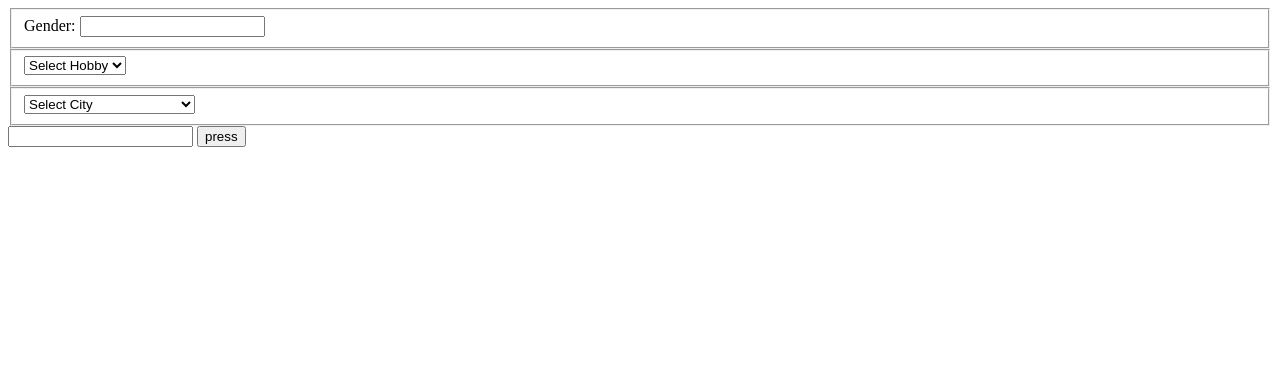
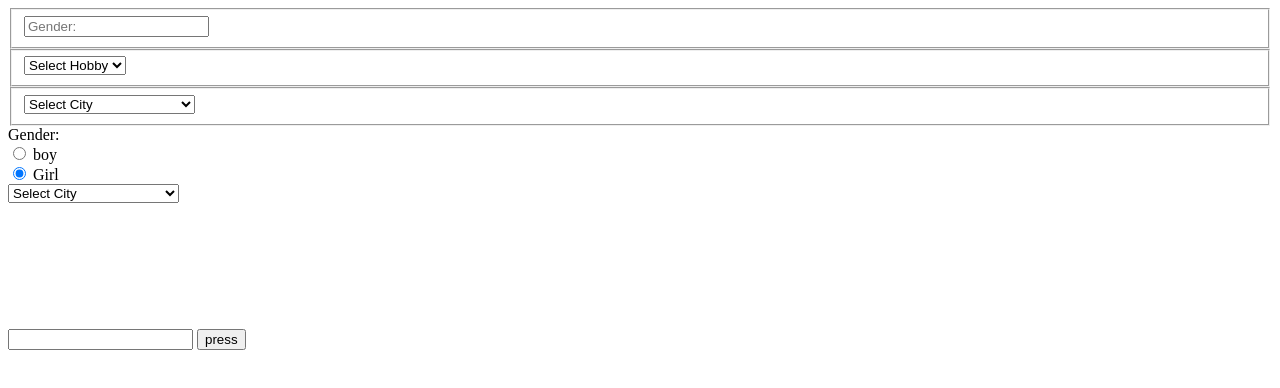
Before and after one commit to Saar0511/html-L2, a plain HTML site: page index.html in a window 1280 px wide. Drawn offline with Linux system fonts and the light colour scheme.

Commit message:
index update - added citys

```diff
--- a/index.html
+++ b/index.html
@@ -11,8 +11,8 @@
 <body>
     <div class="form-elements">
         <fieldset class="pure-group">
-            <label for="Gender">Gender: </label>
-            <input id="Gender" name="Gender" placeholder="" />
+            <!-- <label for="Gender">Gender: </label> -->
+            <input id="Gender" name="Gender" placeholder="Gender:" />
         </fieldset>
 
         <fieldset class="pure-group">
@@ -72,6 +72,62 @@
             </select>
         </fieldset>
 
+    </div>
+    <div>
+        <labal>Gender:</labal>
+    </div>
+    <input type="radio" id="boy" name="drone" value="Gender" checked>
+    <label for="Boy">boy</label>
+    <br>
+    <input type="radio" id="girl" name="drone" value="huey" checked>
+    <label for="Girl">Girl</label>
+
+
+    <div>
+        <select>
+            <option value="">Select City</option>
+            <option value="Bet Dagan">Bet Dagan</option>
+            <option value="Bet Yiẕẖaq">Bet Yiẕẖaq</option>
+            <option value="Bnei Ayish">Bnei Ayish</option>
+            <option value="Elyakhin">Elyakhin</option>
+            <option value="Eṭ Ṭaiyiba">Eṭ Ṭaiyiba</option>
+            <option value="Even Yehuda">Even Yehuda</option>
+            <option value="Gan Yavne">Gan Yavne</option>
+            <option value="Ganei Tikva">Ganei Tikva</option>
+            <option value="Gedera">Gedera</option>
+            <option value="Hod HaSharon">Hod HaSharon</option>
+            <option value="Jaljūlya">Jaljūlya</option>
+            <option value="Kafr Qāsim">Kafr Qāsim</option>
+            <option value="Kefar H̱abad">Kefar H̱abad</option>
+            <option value="Kefar Yona">Kefar Yona</option>
+            <option value="Kfar Saba">Kfar Saba</option>
+            <option value="Lapid">Lapid</option>
+            <option value="Lod">Lod</option>
+            <option value="Mazkeret Batya">Mazkeret Batya</option>
+            <option value="Modi‘in Makkabbim Re‘ut">Modi‘in Makkabbim Re‘ut</option>
+            <option value="Neẖalim">Neẖalim</option>
+            <option value="Ness Ziona">Ness Ziona</option>
+            <option value="Netanya">Netanya</option>
+            <option value="Nirit">Nirit</option>
+            <option value="Nof Ayalon">Nof Ayalon</option>
+            <option value="Nordiyya">Nordiyya</option>
+            <option value="Pardesiyya">Pardesiyya</option>
+            <option value="Petaẖ Tiqwa">Petaẖ Tiqwa</option>
+            <option value="Qalansuwa">Qalansuwa</option>
+            <option value="Ra'anana">Ra'anana</option>
+            <option value="Ramla">Ramla</option>
+            <option value="Reẖovot">Reẖovot</option>
+            <option value="Rishon LeẔiyyon">Rishon LeẔiyyon</option>
+            <option value="Rosh Ha‘Ayin">Rosh Ha‘Ayin</option>
+            <option value="Savyon">Savyon</option>
+            <option value="Shoham">Shoham</option>
+            <option value="Tel Mond">Tel Mond</option>
+            <option value="Tirah">Tirah</option>
+            <option value="Yavné">Yavné</option>
+            <option value="Yehud">Yehud</option>
+            <option value="Ẕur Moshe">Ẕur Moshe</option>
+        </select>
+    </div>
 
 
 
@@ -79,13 +135,25 @@
 
 
 
+    <br>
+    <br>
+    <br>
+    <br>
+    <br>
+    <br>
+    <br>
 
 
-    </div>
 
 
-    <input>
-    <button>press</button>
+
+
+    <div>
+
+        <input>
+        <button>press</button>
+
+    </div>
 </body>
 
 
```
Also changed, not shown: 2 other files.
